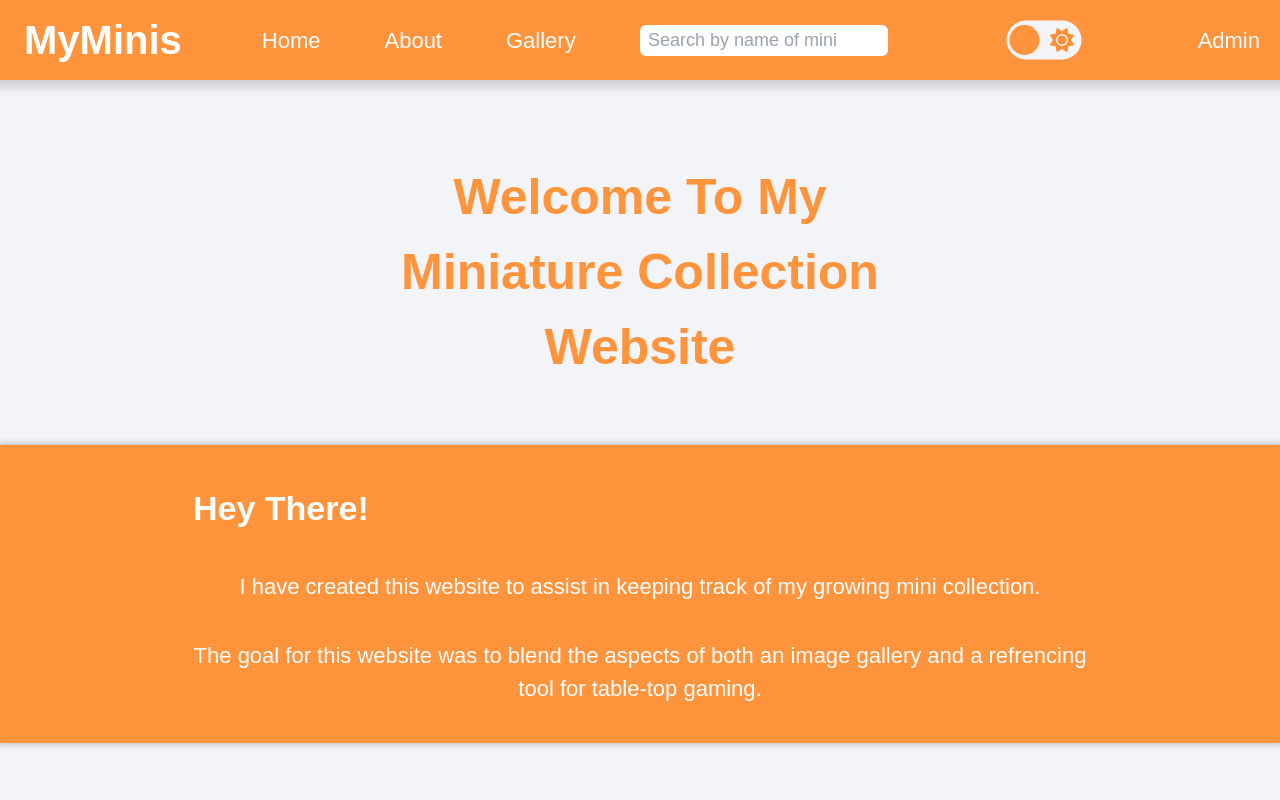
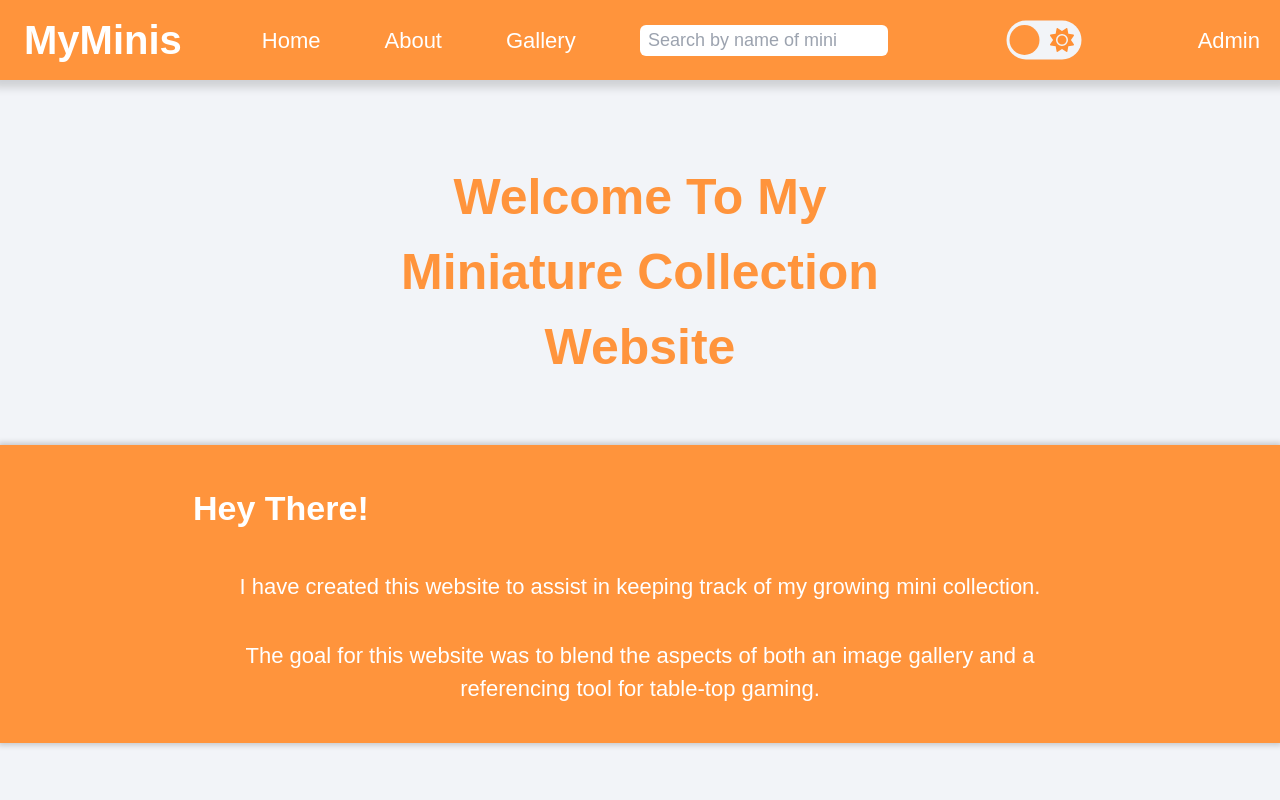
Before and after one commit to Fraser-Dunn/mini-website, a React (Create React App) app: page /mini-website/about in a window 1280 px wide. Shown: the top 800 px of the page. Built offline with nearby package versions, Linux system fonts and the light colour scheme; no server answers; the database is empty.

Commit message:
spelling mistake (#9)

```diff
--- a/src/pages/About.jsx
+++ b/src/pages/About.jsx
@@ -1,4 +1,4 @@
-import React from "react";
+import React from "react"
 
 const About = () => {
   return (
@@ -18,7 +18,7 @@ const About = () => {
             </p>
             <p>
               The goal for this website was to blend the aspects of both an
-              image gallery and a refrencing tool for table-top gaming.
+              image gallery and a referencing tool for table-top gaming.
             </p>
           </div>
         </div>
@@ -62,7 +62,7 @@ const About = () => {
         </div>
       </div>
     </div>
-  );
-};
+  )
+}
 
-export default About;
+export default About
```
